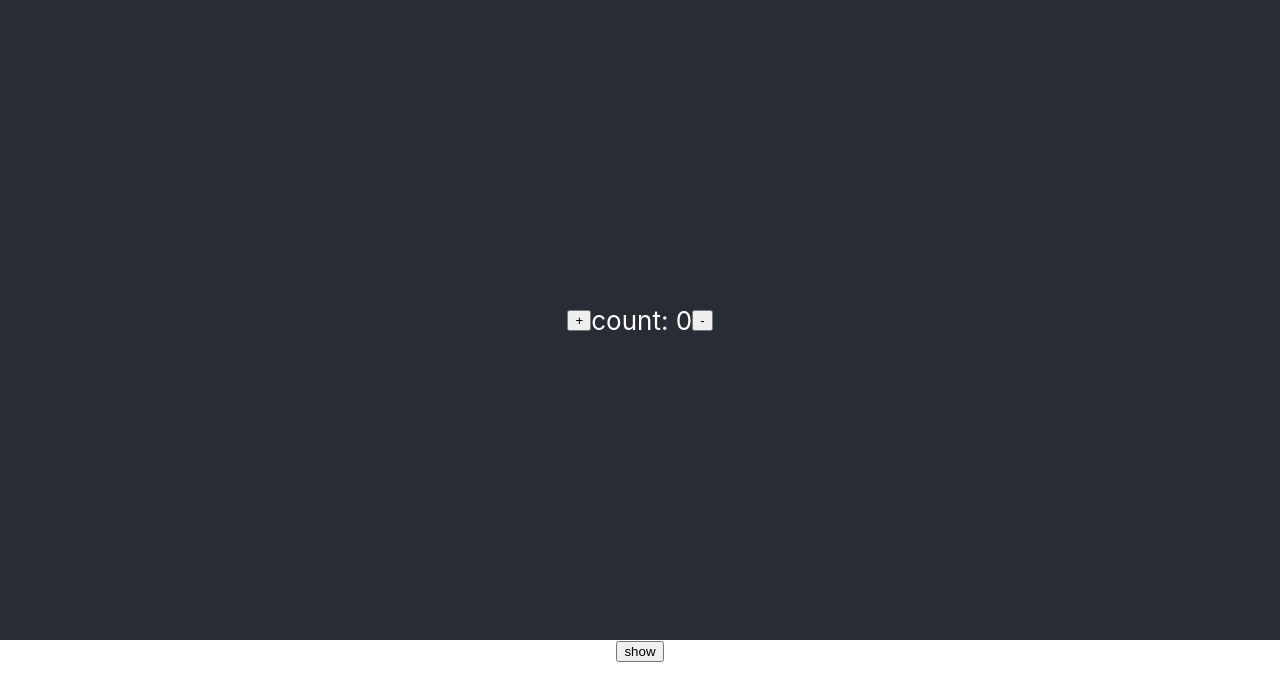
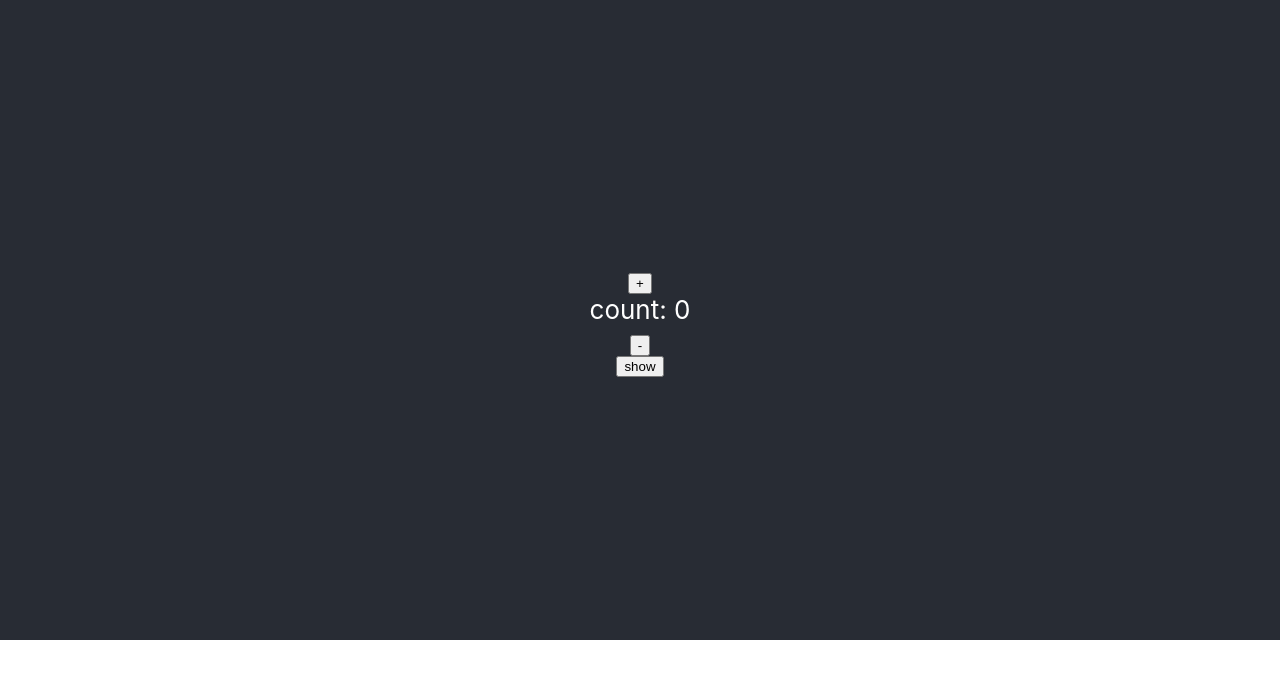
Before and after one commit to eshellster/practical-react, a React (Create React App) app: page / in a window 1280 px wide. Both pictures are taken after a click on the button "hide". Shown: the top 700 px of the page. Built offline with nearby package versions, Linux system fonts and the light colour scheme.

Commit message:
css 추가

```diff
--- a/src/App.js
+++ b/src/App.js
@@ -7,10 +7,12 @@ function App() {
   const [visible, setVisible] = useState(true);
   return (
     <div className="App">
-      <div>{visible ? <ImageSlider /> : <Counter initialCount={0} />}</div>
-      <button onClick={() => setVisible(!visible)}>
-        {visible ? "hide" : "show"}
-      </button>
+      <div className="App-header">
+        <div>{visible ? <ImageSlider /> : <Counter initialCount={0} />}</div>
+        <button onClick={() => setVisible(!visible)}>
+          {visible ? "hide" : "show"}
+        </button>
+      </div>
     </div>
   );
 }
--- a/src/components/Counter.js
+++ b/src/components/Counter.js
@@ -15,7 +15,7 @@ const Counter = ({ initialCount }) => {
     setCount(count - 1);
   };
   return (
-    <div className="App-contain">
+    <div>
       <button onClick={increment}> + </button>
       <div>count: {count}</div>
       <button onClick={decrement}> - </button>
--- a/src/components/ImageSlider.js
+++ b/src/components/ImageSlider.js
@@ -21,7 +21,7 @@ const ImageSlider = () => {
     setIdx(idx + 1);
   };
   return (
-    <div className="App-contain">
+    <div>
       <button onClick={handlePrevious}>previous</button>
       <img
         src={images[idx % images.length]}
```
